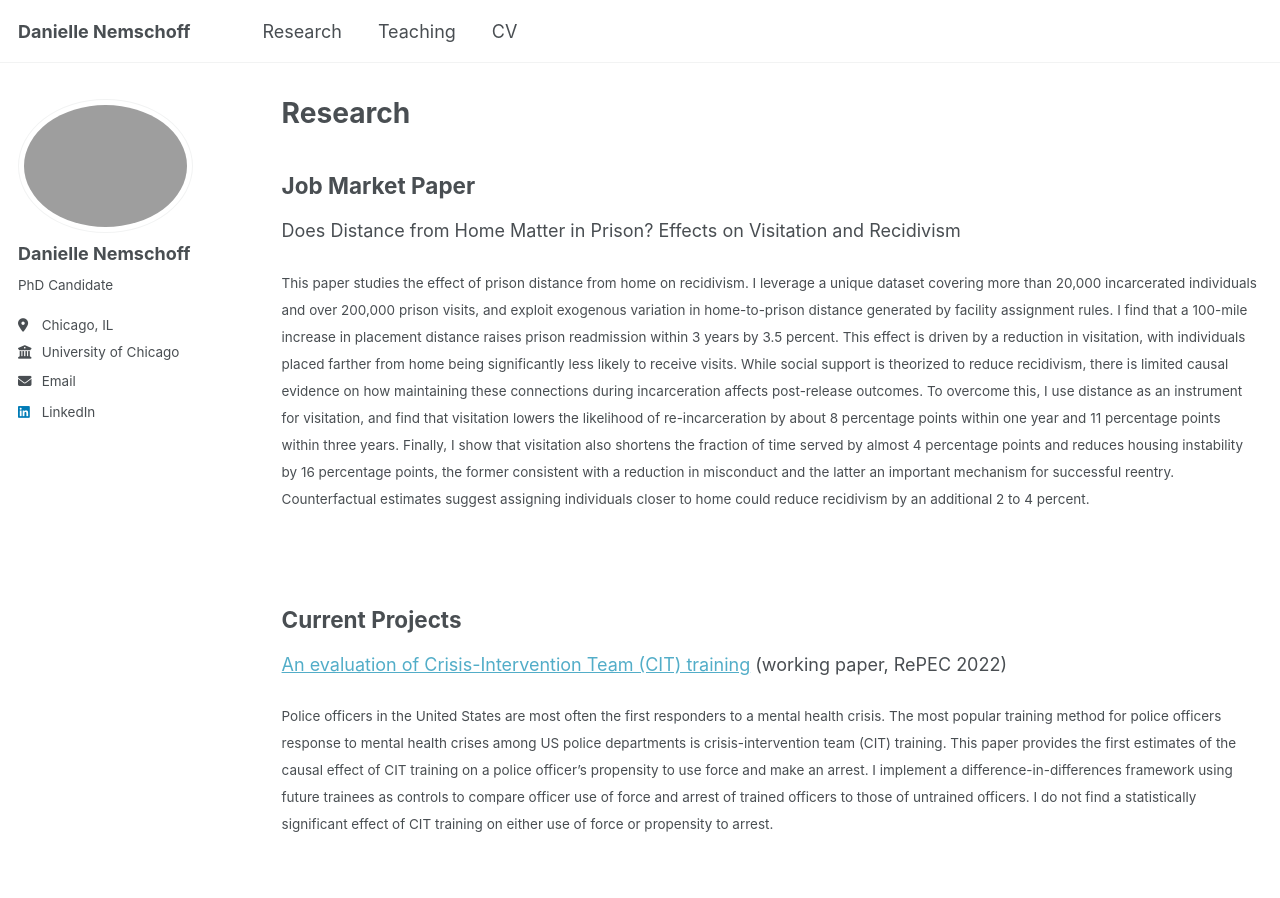
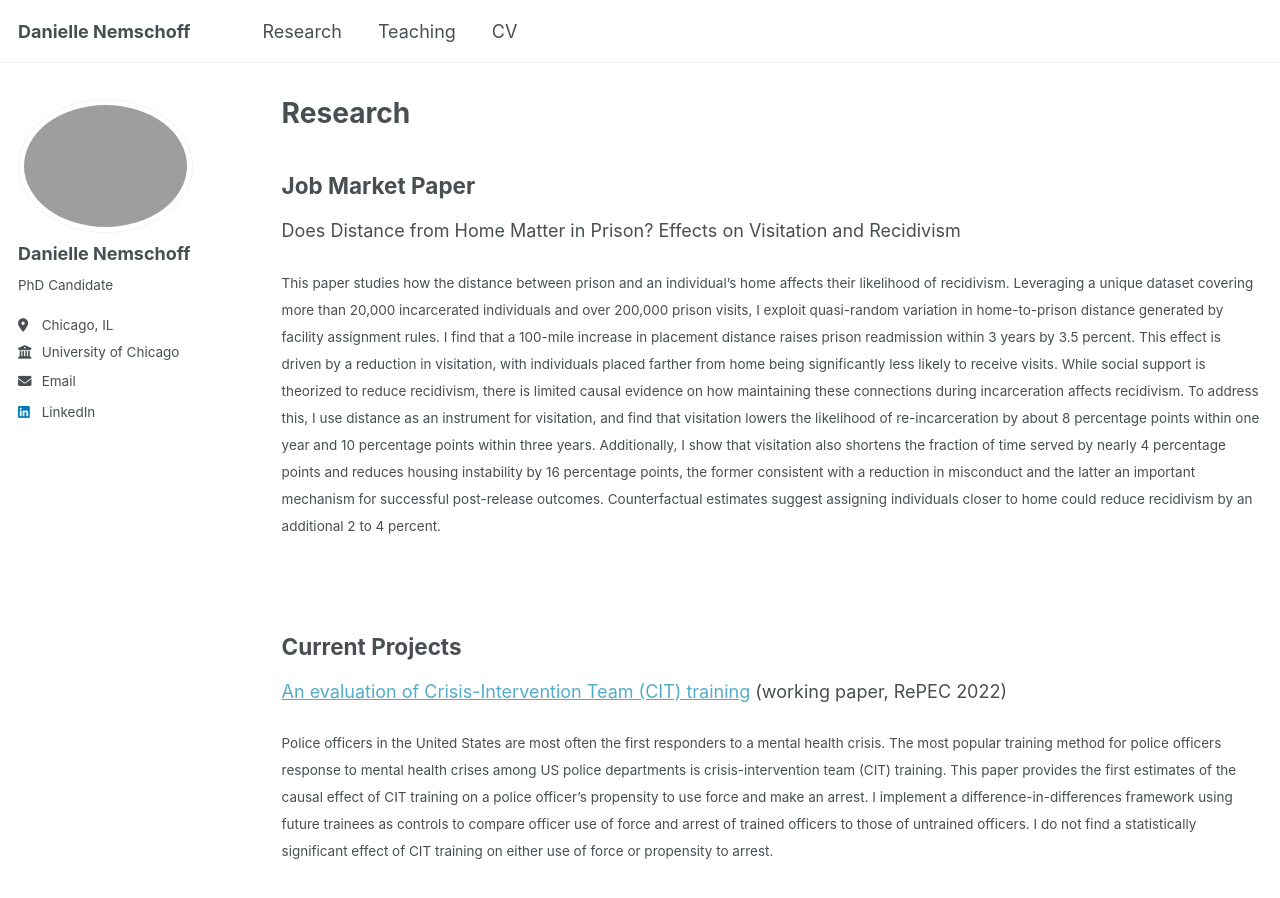
Before and after one commit to daniellenemschoff/daniellenemschoff.github.io, a Jekyll site: the page built from _pages/research.md, in a window 1280 px wide and 900 px high. Built offline with Jekyll 4.4.1, drawn with Linux system fonts in a browser that asks for light colours.

Commit message:
Update research.md

```diff
--- a/_pages/research.md
+++ b/_pages/research.md
@@ -6,7 +6,7 @@ author_profile: true
 ---
 ## Job Market Paper ##
 Does Distance from Home Matter in Prison? Effects on Visitation and Recidivism<br/>
- <p><small>This paper studies the effect of prison distance from home on recidivism. I leverage a unique dataset covering more than 20,000 incarcerated individuals and over 200,000 prison visits, and exploit exogenous variation in home-to-prison distance generated by facility assignment rules. I find that a 100-mile increase in placement distance raises prison readmission within 3 years by 3.5 percent. This effect is driven by a reduction in visitation, with individuals placed farther from home being significantly less likely to receive visits. While social support is theorized to reduce recidivism, there is limited causal evidence on how maintaining these connections during incarceration affects post-release outcomes. To overcome this, I use distance as an instrument for visitation, and find that visitation lowers the likelihood of re-incarceration by about 8 percentage points within one year and 11 percentage points within three years. Finally, I show that visitation also shortens the fraction of time served by almost 4 percentage points and reduces housing instability by 16 percentage points, the former consistent with a reduction in misconduct and the latter an important mechanism for successful reentry. Counterfactual estimates suggest assigning individuals closer to home could reduce recidivism by an additional 2 to 4 percent.  </small></p><br/>
+ <p><small>This paper studies how the distance between prison and an individual’s home affects their likelihood of recidivism. Leveraging a unique dataset covering more than 20,000 incarcerated individuals and over 200,000 prison visits, I exploit quasi-random variation in home-to-prison distance generated by facility assignment rules. I find that a 100-mile increase in placement distance raises prison readmission within 3 years by 3.5 percent. This effect is driven by a reduction in visitation, with individuals placed farther from home being significantly less likely to receive visits. While social support is theorized to reduce recidivism, there is limited causal evidence on how maintaining these connections during incarceration affects recidivism. To address this, I use distance as an instrument for visitation, and find that visitation lowers the likelihood of re-incarceration by about 8 percentage points within one year and 10 percentage points within three years. Additionally, I show that visitation also shortens the fraction of time served by nearly 4 percentage points and reduces housing instability by 16 percentage points, the former consistent with a reduction in misconduct and the latter an important mechanism for successful post-release outcomes. Counterfactual estimates suggest assigning individuals closer to home could reduce recidivism by an additional 2 to 4 percent. </small></p><br/>
 
 ## Current Projects ##
 [An evaluation of Crisis-Intervention Team (CIT) training](https://mpra.ub.uni-muenchen.de/114948/1/MPRA_paper_114948.pdf) (working paper, RePEC 2022)<br/>
```
